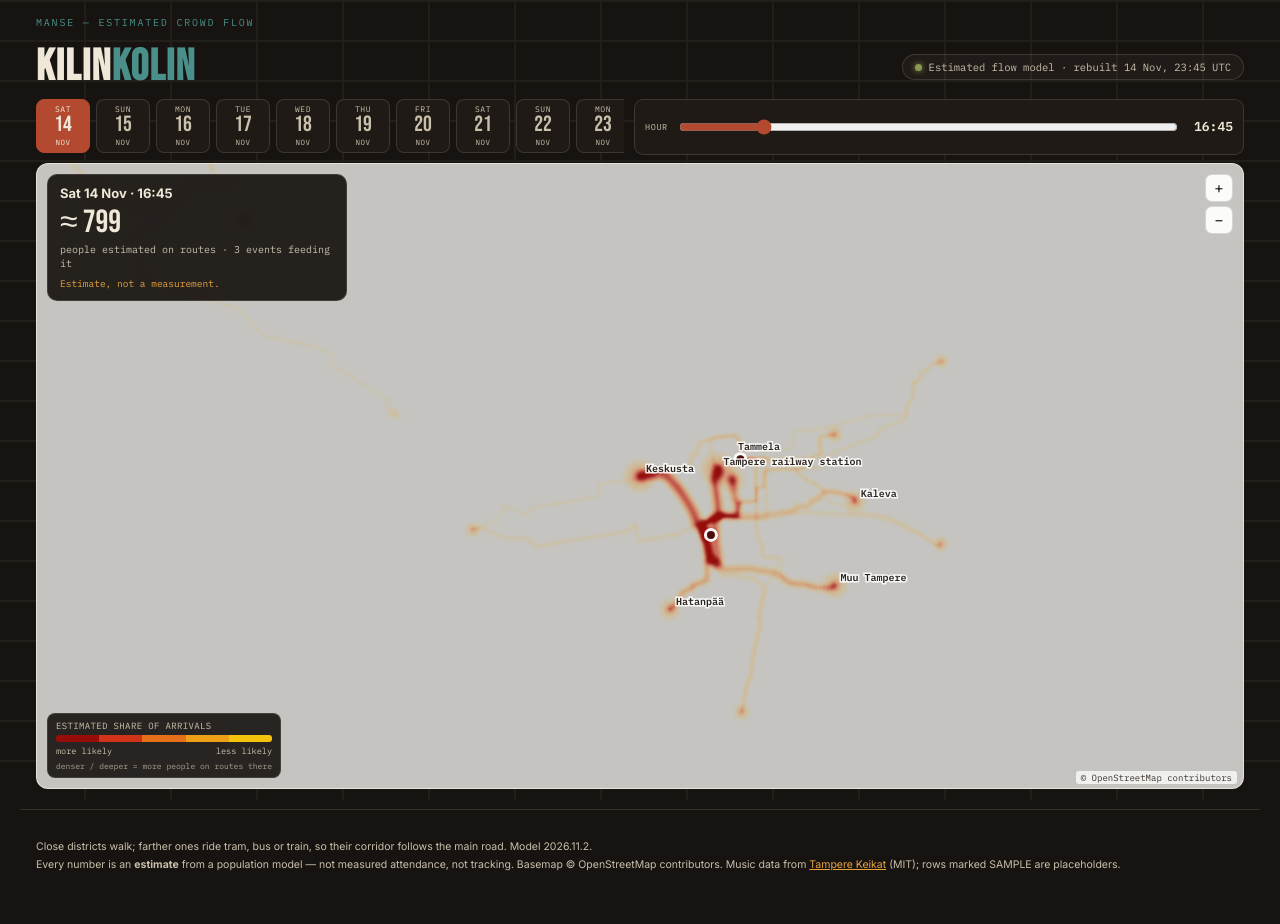
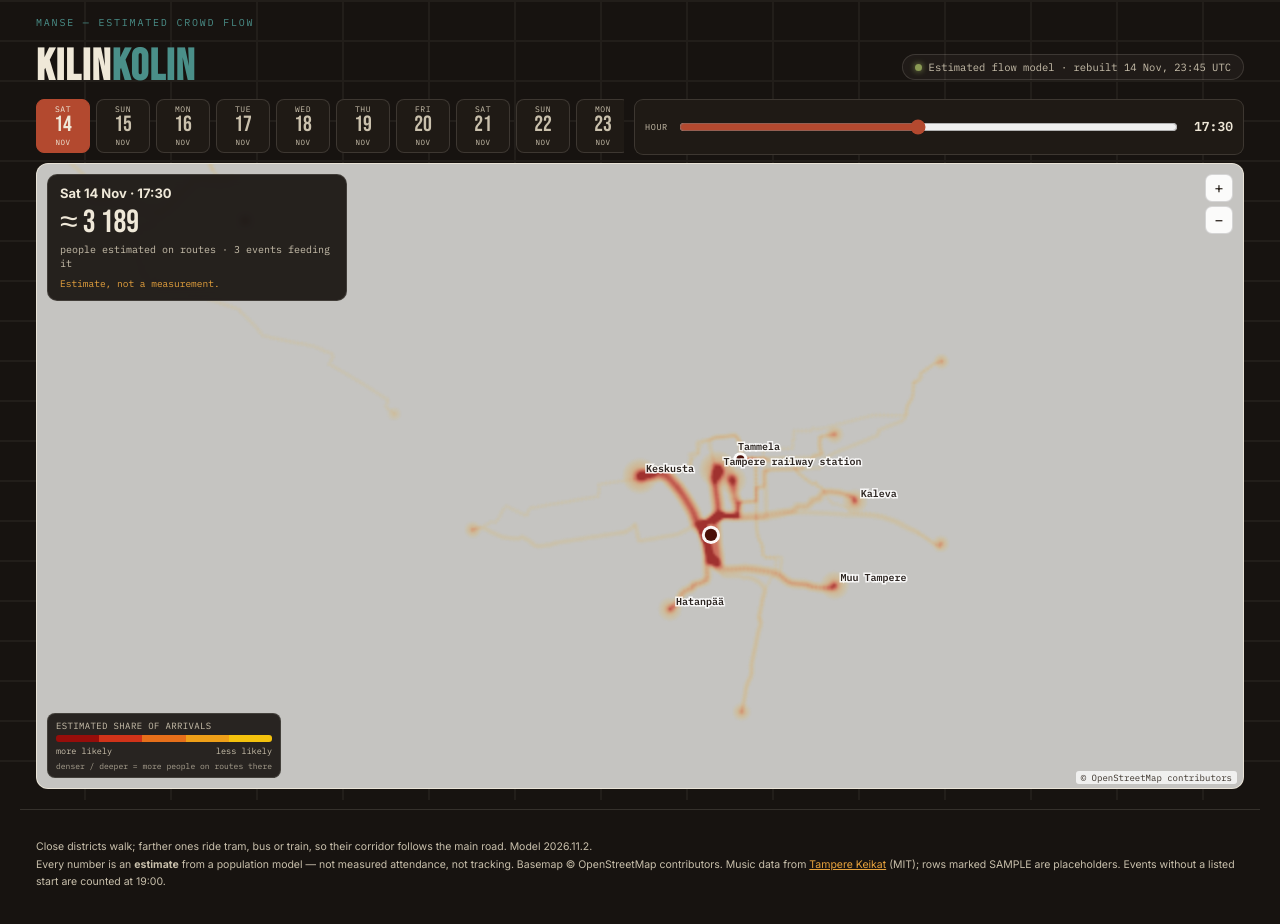
Before and after one commit to zakker111/kilinkolin, a plain HTML site: page web/index.html in a window 1280 px wide. Drawn offline with Linux system fonts and the light colour scheme.

Commit message:
Count every event, fix the arrival window and quiet hours

```diff
--- a/web/app.js
+++ b/web/app.js
@@ -21,7 +21,8 @@
 
   function toEvents(rows) {
     return rows.map((r) => ({
-      date: r[0], time: r[1] || "", title: r[2], venue: r[3],
+      // the feed omits a start time for a few events; count those at a typical 19:00 start
+      date: r[0], time: r[1] || "19:00", title: r[2], venue: r[3],
       id: r[7], seed: !!r[13]
     })).filter((e) => e.id);
   }
@@ -73,7 +74,7 @@
       `Every number is an <b>estimate</b> from a population model — not measured attendance, not tracking. ` +
       `Basemap © OpenStreetMap contributors. Music data from ` +
       `<a href="https://github.com/zakker111/tampere-keikat" target="_blank" rel="noopener">Tampere Keikat</a> (MIT); ` +
-      `rows marked SAMPLE are placeholders.`;
+      `rows marked SAMPLE are placeholders. Events without a listed start are counted at 19:00.`;
   }
 
   async function load() {
--- a/web/index.html
+++ b/web/index.html
@@ -24,7 +24,7 @@
     <div class="days" id="dayStrip" aria-label="Day"></div>
     <div class="timeRow">
       <span class="timeCap">Hour</span>
-      <input id="timeSlider" class="time" type="range" min="900" max="1560" step="15" value="1140" aria-label="Hour of the evening">
+      <input id="timeSlider" class="time" type="range" min="360" max="1800" step="15" value="1140" aria-label="Hour of the evening">
       <span class="timeLabel" id="timeLabel">19:00</span>
     </div>
   </div>
--- a/web/map.js
+++ b/web/map.js
@@ -247,7 +247,7 @@
     });
   }
 
-  function colourise(half, ctx, map, colourAt, maxAlpha) {
+  function colourise(half, ctx, map, colourAt, maxAlpha, magnitude) {
     const c = half.getContext("2d");
     const img = c.getImageData(0, 0, half.width, half.height);
     const d = img.data;
@@ -261,10 +261,11 @@
     for (let i = 0; i < d.length; i += 4) {
       const a = d[i + 3];
       if (!a) continue;
-      const t = Math.pow(a / top, 0.8);
+      const t = Math.min(1, Math.pow(a / top, 0.8));
       const rgb = colourAt(t);
       d[i] = rgb[0]; d[i + 1] = rgb[1]; d[i + 2] = rgb[2];
-      d[i + 3] = Math.min(255, Math.round(t * maxAlpha));
+      // magnitude keeps a quiet hour quiet: three people should not paint the whole city
+      d[i + 3] = Math.min(255, Math.round(t * maxAlpha * (magnitude == null ? 1 : magnitude)));
     }
     c.putImageData(img, 0, 0);
     ctx.save();
@@ -277,11 +278,11 @@
     return Math.max.apply(null, shapes.map((s) => Math.max(1, s.people) / Math.max(80, lengthOf(s.pts))).concat([1e-6]));
   }
 
-  function drawTrafficHeat(ctx, map, shapes) {
+  function drawTrafficHeat(ctx, map, shapes, magnitude) {
     if (!shapes.length) return;
     const half = ensureHalf(map);
     deposit(half, shapes, topDensity(shapes), map.zoom);
-    colourise(half, ctx, map, rampAt, 210);
+    colourise(half, ctx, map, rampAt, 210, magnitude);
   }
 
   /* ------------------------------------------------------------- aggregate */
@@ -308,30 +309,18 @@
     return v;
   }
 
-  /* arrival curves are cumulative, so the 15-minute window is their difference */
-  function cumulative(curve) {
-    const pts = (curve || []).map((c) => [c.t, c.share]).sort((a, b) => a[0] - b[0]);
-    return (t) => {
-      if (!pts.length) return 0;
-      if (t <= pts[0][0]) return pts[0][1];
-      for (let i = 1; i < pts.length; i++) {
-        if (t <= pts[i][0]) {
-          const t0 = pts[i - 1][0], s0 = pts[i - 1][1];
-          const t1 = pts[i][0], s1 = pts[i][1];
-          const f = (t - t0) / (t1 - t0 || 1);
-          return s0 + (s1 - s0) * f;
-        }
-      }
-      return pts[pts.length - 1][1];
-    };
+  /* each arrival entry is the share arriving in the 15 minutes starting at its `t`:
+     at 16:45 an 18:00 start uses the slot at -90, i.e. 16:30-16:45, not a fraction
+     of a slot boundary that never lands on the chosen minute. */
+  function arrivalShare(curve, off) {
+    let sum = 0;
+    (curve || []).forEach((c) => { if (c.t >= off - 15 && c.t < off) sum += c.share; });
+    return Math.min(1, Math.max(0, sum));
   }
 
   /* how many of this event's people are on a route in the 15 minutes before `now` */
   function enRoute(flow, now, startMin) {
-    const C = cumulative(flow.arrival);
-    const off = now - startMin;
-    const share = Math.max(0, C(Math.min(off, 15)) - C(off - 15));
-    return Math.max(0, flow.attendance.mid) * share;
+    return Math.max(0, flow.attendance.mid) * arrivalShare(flow.arrival, now - startMin);
   }
 
   function aggregate() {
@@ -374,7 +363,8 @@
       people: Math.max(1, leg.people), share: leg.people / total, mode: leg.mode, name: leg.name,
     })).filter((s) => s.pts.length > 1);
 
-    drawTrafficHeat(ctx, map, shapes);
+    const magnitude = Math.min(1, Math.max(0.08, Math.log10(total + 1) / 3.6));
+    drawTrafficHeat(ctx, map, shapes, magnitude);
 
     // the venues people are heading to, sized by how many are on their way
     [...agg.venues.entries()].sort((a, b) => b[1] - a[1]).forEach(([id, people]) => {
@@ -448,7 +438,7 @@
   /* the hour that puts the most people on the street on this day */
   function peakMinute(day) {
     let best = 19 * 60, top = -1;
-    for (let m = 15 * 60; m <= 26 * 60; m += 15) {
+    for (let m = 6 * 60; m <= 30 * 60; m += 15) {
       const keep = S.minutes;
       S.day = day; S.minutes = m;
       const people = aggregate().people;
```
